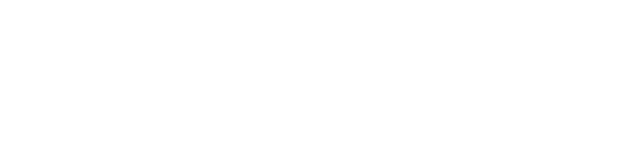
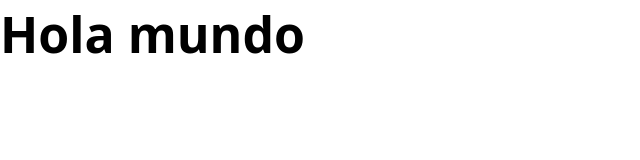
Before and after one commit to KevinnHernandez/Prueba-git, a plain HTML site: page index.html in a window 1280 px wide. Shown: the whole page, without its empty margins (0-640 px from the left). Drawn offline with Linux system fonts and the light colour scheme.

Commit message:
feat: :lipstick: Incorporacion h1

```diff
--- a/index.html
+++ b/index.html
@@ -7,6 +7,6 @@
     <title>Document</title>
 </head>
 <body>
-
+    <h1>Hola mundo</h1>
 </body>
 </html>
--- a/style.css
+++ b/style.css
@@ -1 +1,5 @@
 *{margin: 0;}
+h1{
+    font-family: system-ui, -apple-system, BlinkMacSystemFont, 'Segoe UI', Roboto, Oxygen, Ubuntu, Cantarell, 'Open Sans', 'Helvetica Neue', sans-serif;
+    font-size: 50px;
+}
```
